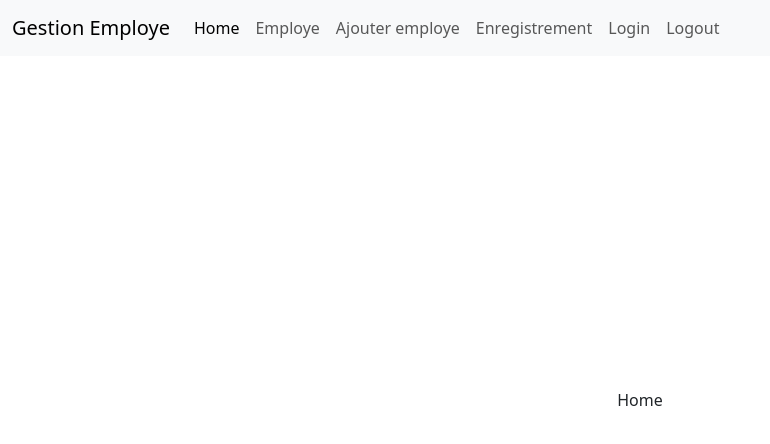
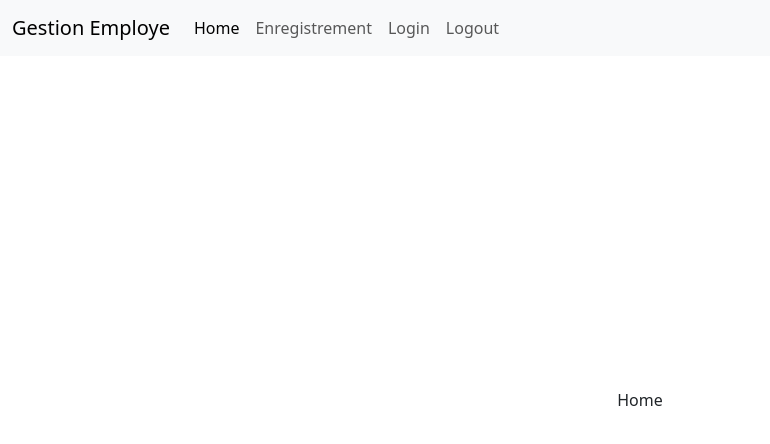
Before and after one commit to ahmedrehane/my-redux, a React (Vite) app: page / in a window 1280 px wide. Shown: the top 444 px of the page, without its empty margins (0-770 px from the left). Built offline with nearby package versions, Linux system fonts and the light colour scheme.

Commit message:
cache employe and ajouter employer

```diff
--- a/src/Components/Menu.jsx
+++ b/src/Components/Menu.jsx
@@ -2,11 +2,14 @@ import React from "react";
 import { Link } from "react-router-dom";
 import { useDispatch } from "react-redux";
 import { logout } from "../redux/ActionCurrentUser";
+import { useSelector } from "react-redux";
+
 
 
 
 const Menu = () =>{
   const dispatch=useDispatch()
+  const currentUser=useSelector(state=>state.currentUser)
     return(
 <nav className="navbar navbar-expand-lg navbar-light bg-light fixed-top">
       <div className="container-fluid">
@@ -18,13 +21,15 @@ const Menu = () =>{
                   <ul className="navbar-nav">
                     <li className="nav-item">
                       <Link className="nav-link active" aria-current="page" to='/'>Home</Link>
-                    </li>
-                    <li className="nav-item">
+                      </li>
+                      {currentUser &&  <li className="nav-item">
                       <Link className="nav-link" to='/employe'>Employe</Link>
-                    </li>
-                    <li className="nav-item">
+                    </li>}
+                    {currentUser && <li className="nav-item">
                       <Link className="nav-link" to='/addEmploye'>Ajouter employe</Link>
-                    </li>
+                    </li> }
+
+
                     <li className="nav-item">
                       <Link className="nav-link" to='/registre'>Enregistrement</Link>
 
```
